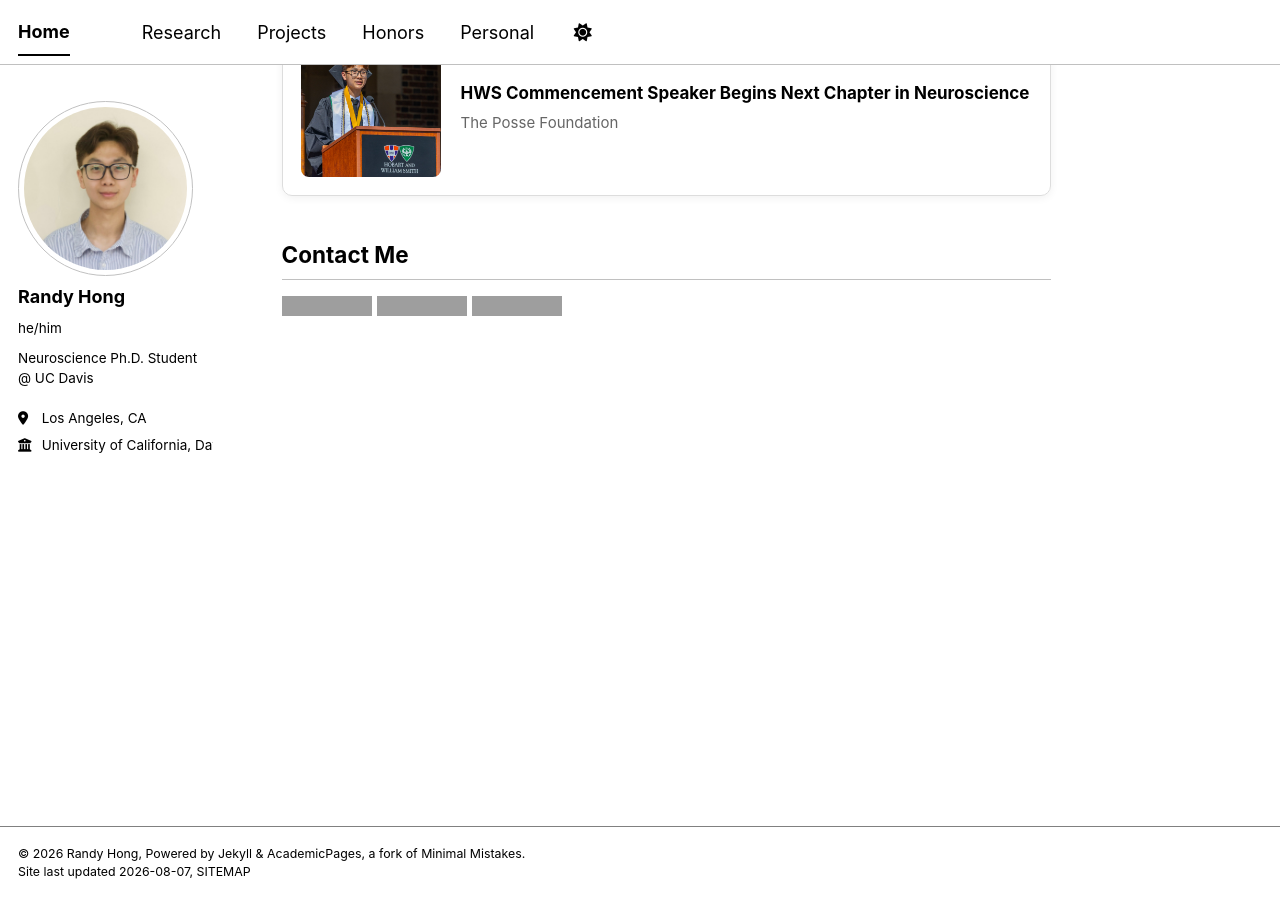
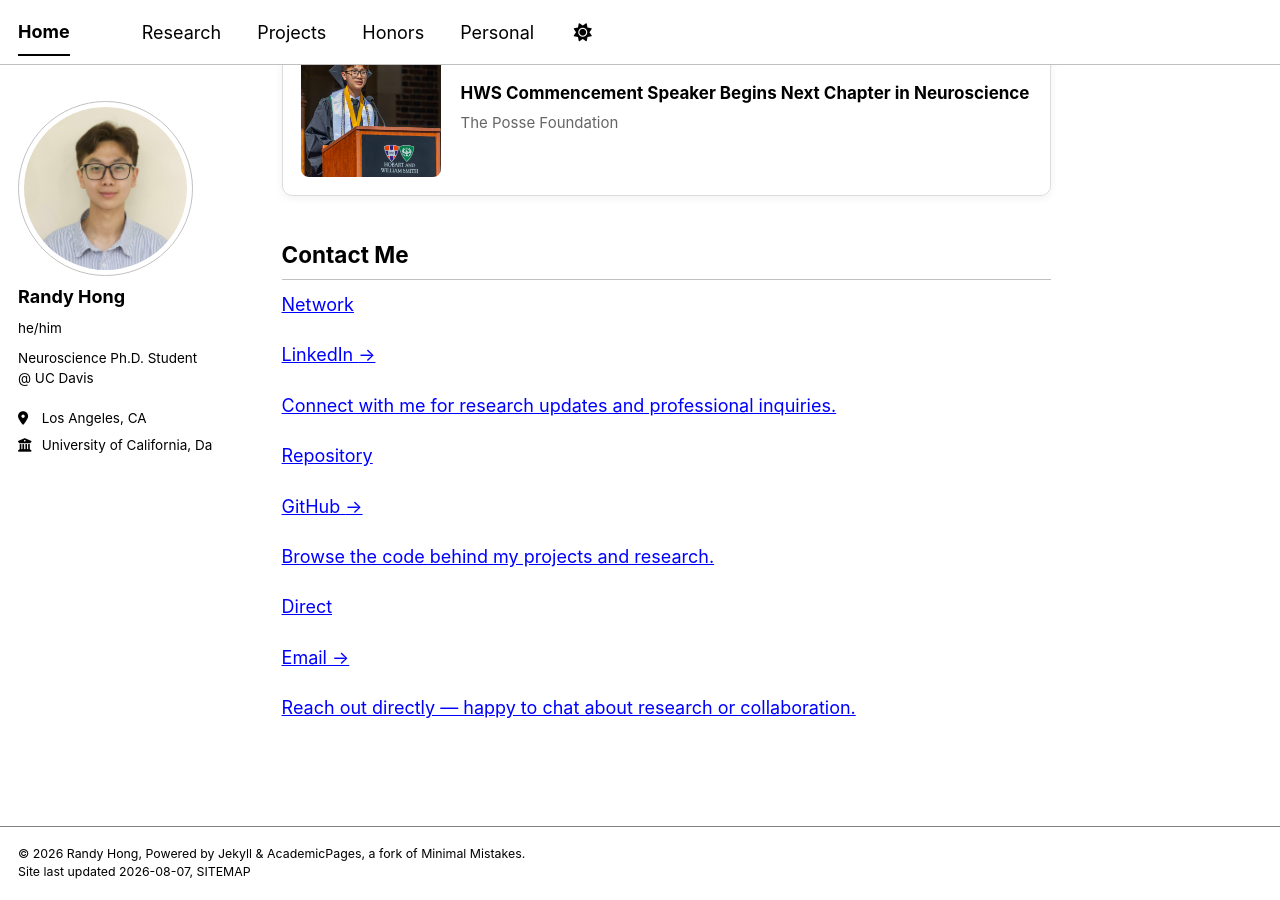
Before and after one commit to randyhongg/randyhongg.github.io, a Jekyll site: the page built from _pages/about.md, in a window 1280 px wide and 900 px high, scrolled down 1283 px. Built offline with Jekyll 4.4.1, drawn with Linux system fonts in a browser that asks for light colours; a style sheet for code colours, icons or effects is not loaded; grey boxes are pictures that could not be loaded.

Commit message:
Update about.md

```diff
--- a/_pages/about.md
+++ b/_pages/about.md
@@ -75,7 +75,20 @@ I am interested in decoding neural signals and interfacing with the brain. My ca
 </div>
 
 ## Contact Me
-
-[![LinkedIn](https://img.shields.io/badge/LinkedIn-0077B5?style=for-the-badge&logo=linkedin&logoColor=white)](https://www.linkedin.com/in/randy-hong/)
-[![Email](https://img.shields.io/badge/Email-D14836?style=for-the-badge&logo=gmail&logoColor=white)](mailto:randytranhong@gmail.com)
-[![GitHub](https://img.shields.io/badge/GitHub-181717?style=for-the-badge&logo=github&logoColor=white)](https://github.com/randyhongg)
+<div class="contact-links">
+  <a class="contact-card" href="https://www.linkedin.com/in/randy-hong/" target="_blank">
+    <p class="contact-label">Network</p>
+    <p class="contact-title">LinkedIn <span class="contact-arrow">→</span></p>
+    <p class="contact-desc">Connect with me for research updates and professional inquiries.</p>
+  </a>
+  <a class="contact-card" href="https://github.com/randyhongg" target="_blank">
+    <p class="contact-label">Repository</p>
+    <p class="contact-title">GitHub <span class="contact-arrow">→</span></p>
+    <p class="contact-desc">Browse the code behind my projects and research.</p>
+  </a>
+  <a class="contact-card" href="mailto:randytranhong@gmail.com">
+    <p class="contact-label">Direct</p>
+    <p class="contact-title">Email <span class="contact-arrow">→</span></p>
+    <p class="contact-desc">Reach out directly — happy to chat about research or collaboration.</p>
+  </a>
+</div>
```
